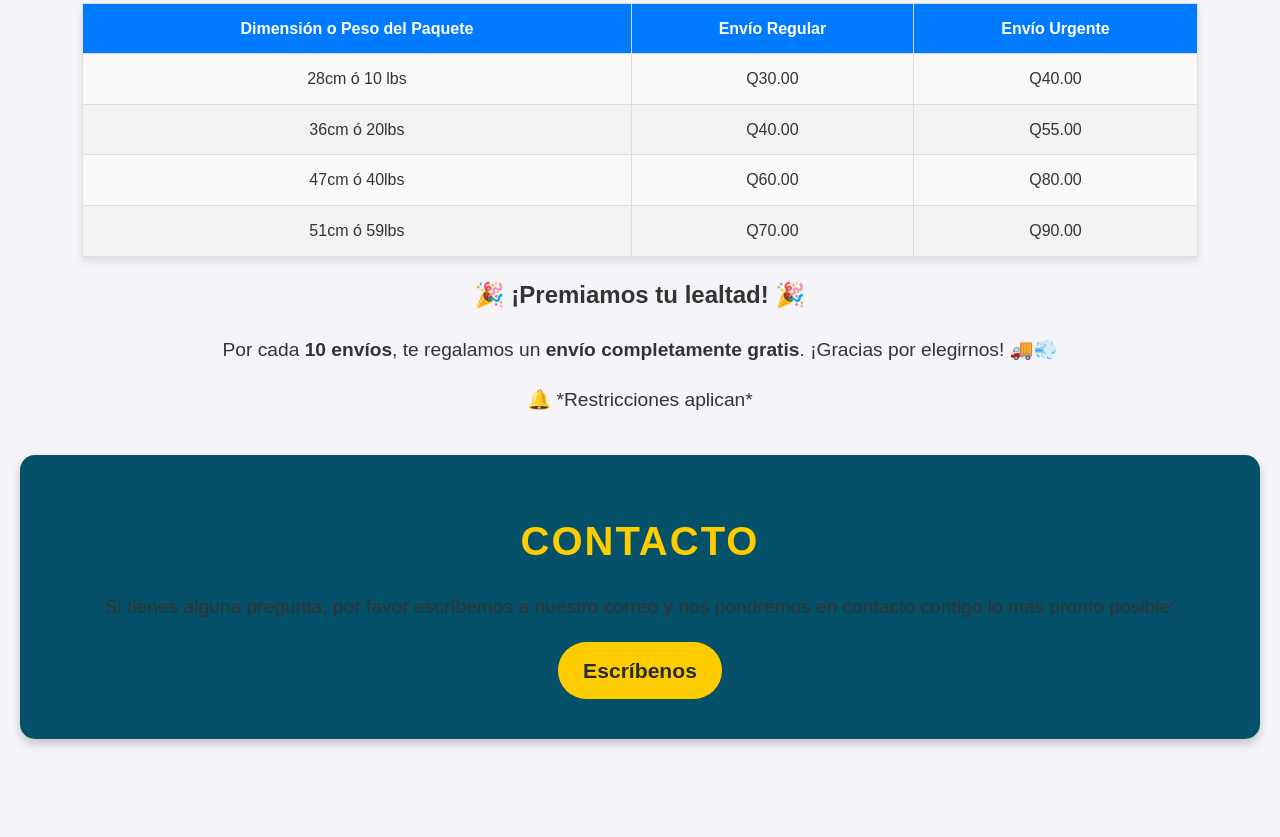
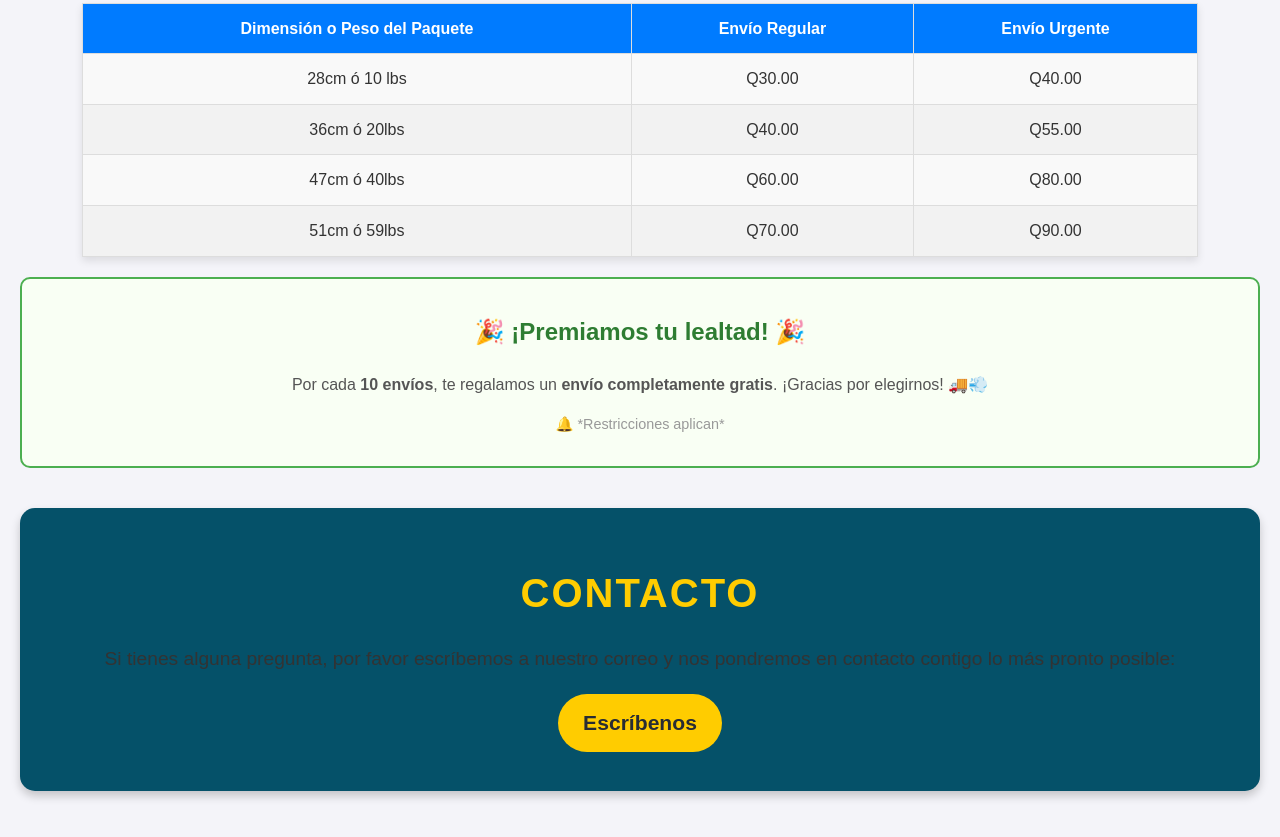
Before and after one commit to mikenuevo/mi__pagina_web, a plain HTML site: page mensajeria.html in a window 1280 px wide. Shown: the part 3397-4234 px from the top of the page. Before the commit the page ends 4196 px from the top, so only its background shows below. Drawn offline with Linux system fonts and the light colour scheme.

Commit message:
Update styles.css

```diff
--- a/styles.css
+++ b/styles.css
@@ -162,6 +162,33 @@ main p {
     background-color: #74eff5;
 }
 
+/* Promoción */
+.promotion-container {
+    margin-top: 20px;
+    padding: 15px;
+    border: 2px solid #4CAF50;
+    border-radius: 10px;
+    background-color: #f9fff4;
+    text-align: center;
+    font-family: 'Arial', sans-serif;
+}
+
+.promotion-container h2 {
+    color: #2e7d32;
+    font-size: 1.5rem;
+    font-weight: bold;
+}
+
+.promotion-container p {
+    color: #555;
+    font-size: 1rem;
+}
+
+.promotion-container .restrictions {
+    font-size: 0.9rem;
+    color: #999;
+}
+
 /* Contacto */
 .contacto {
     text-align: center;
```
